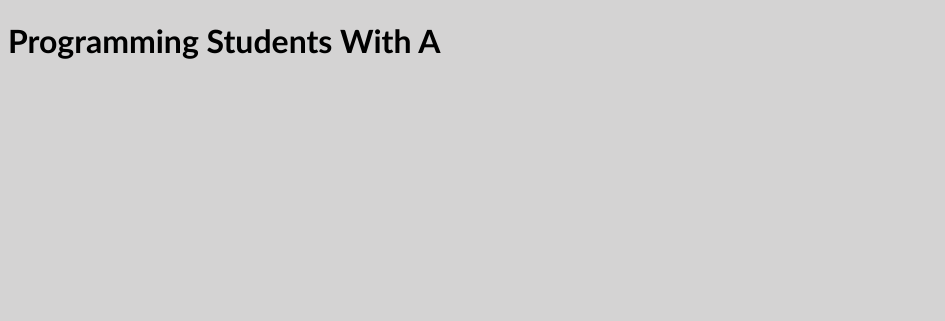
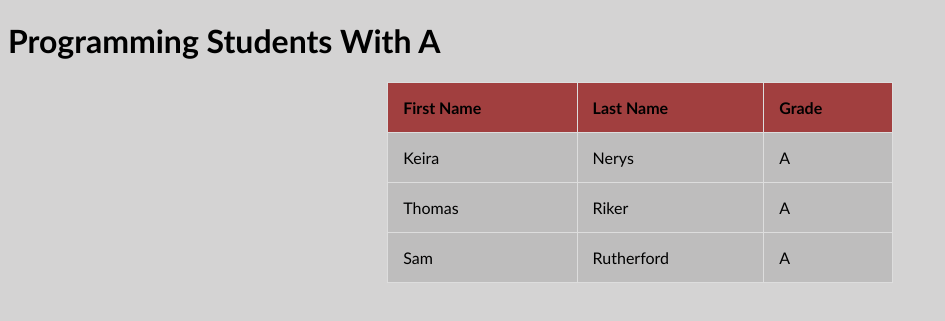
Before and after one commit to sarah-lee-1/Django_Query_Lab, a Django app: page /lab/five/ in a window 1280 px wide. Shown: the top 321 px of the page, without its empty margins (0-945 px from the left). Run offline with Django 3.2, Linux system fonts and the light colour scheme; data comes from the database, SQL or seed files in the repository.

Commit message:
Add table for problem 5

```diff
--- a/querying_lab/school_db/templates/school/five.html
+++ b/querying_lab/school_db/templates/school/five.html
@@ -10,5 +10,21 @@
 </head>
 <body>
     <h1>Programming Students With A</h1>
+    <div class="center-text">
+        <table class="center-table">
+            <thead>
+                <tr>
+                    <th>First Name</th><th>Last Name</th><th>Grade</th>
+                </tr>
+            </thead>
+            <tbody>
+                {% for item in student_courses %}
+                <tr>
+                    <td>{{item.student.first_name}}</td><td>{{item.student.last_name}}</td><td>{{item.grade}}</td>
+                </tr>
+                {% endfor %}
+            </tbody>
+        </table>
+    </div>
 </body>
 </html>
```
